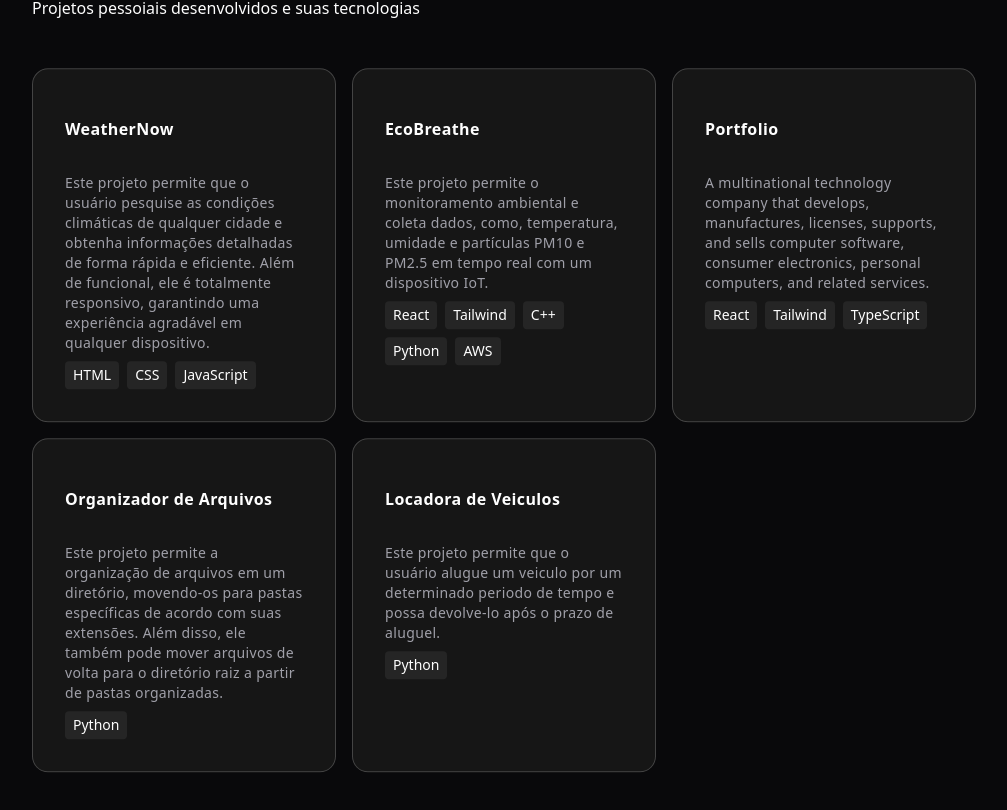
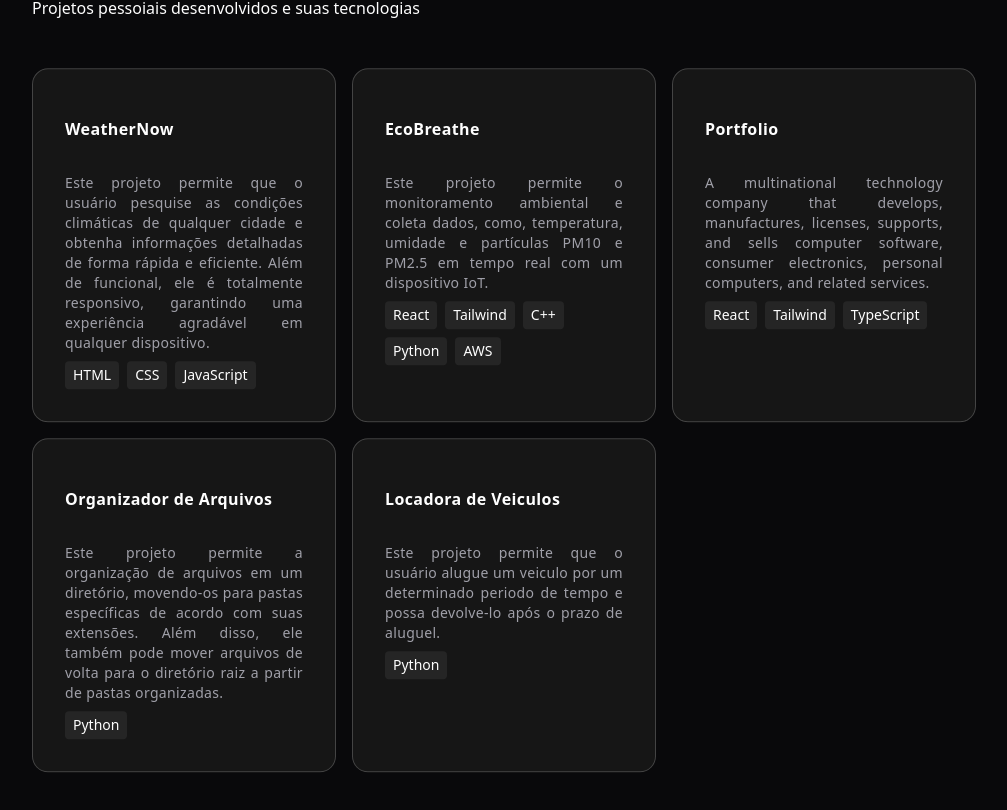
Before and after one commit to NicolasHaubricht/Portfolio, a React (Vite) app: page / in a window 1280 px wide. Shown: the part 2004-2814 px from the top of the page, without its empty margins (136-1143 px from the left). Built offline with nearby package versions, Linux system fonts and the light colour scheme.

Commit message:
Justificando texto

```diff
--- a/src/components/ui/card-hover-effect.tsx
+++ b/src/components/ui/card-hover-effect.tsx
@@ -104,7 +104,7 @@ export const CardDescription = ({
     return (
         <p
             className={cn(
-                "mt-8 text-zinc-700 dark:text-zinc-400 tracking-wide leading-relaxed text-sm",
+                "mt-8 text-zinc-700 dark:text-zinc-400 tracking-wide leading-relaxed text-sm text-justify",
                 className
             )}
         >
```
